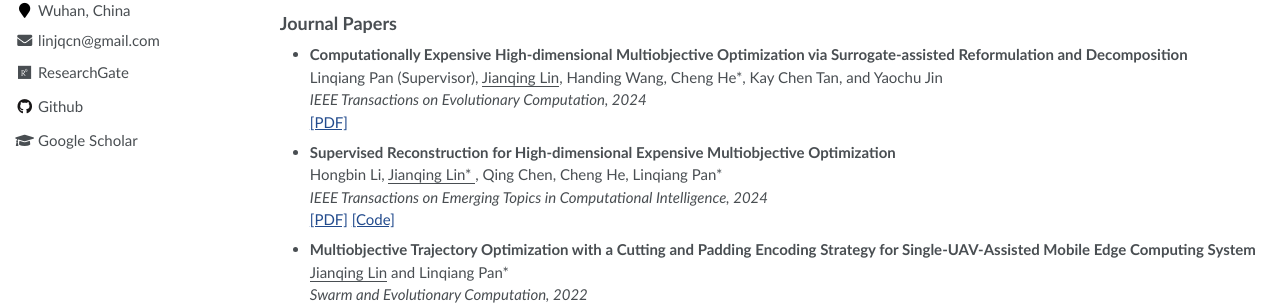
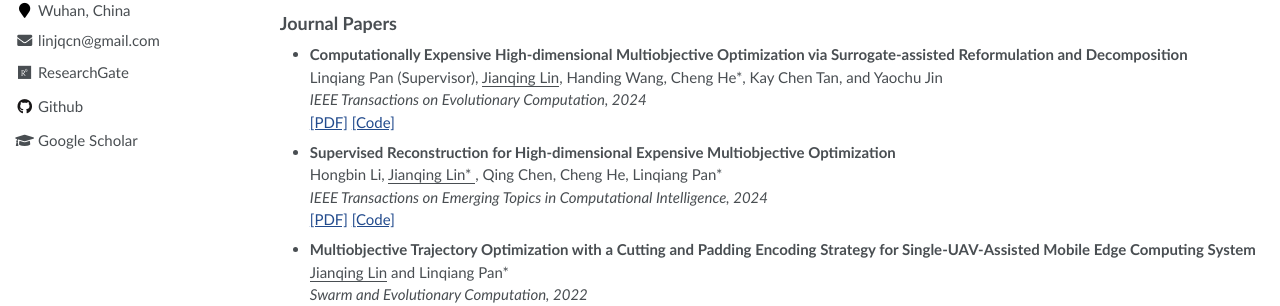
Before and after one commit to jqlincn/jqlincn.github.io, a Jekyll site: the page built from _pages/about.md, in a window 1280 px wide and 900 px high. Shown: the part 417-723 px from the top of the window. Built offline with Jekyll 4.4.1, drawn with Linux system fonts in a browser that asks for light colours.

Commit message:
Update about.md

```diff
--- a/_pages/about.md
+++ b/_pages/about.md
@@ -44,7 +44,7 @@ My research interest includes computational intelligence, multiobjective optimiz
 - **Computationally Expensive High-dimensional Multiobjective Optimization via Surrogate-assisted Reformulation and Decomposition**  <br>
   Linqiang Pan (Supervisor), <ins>Jianqing Lin</ins>, Handing Wang, Cheng He*, Kay Chen Tan, and Yaochu Jin  <br>
   _IEEE Transactions on Evolutionary Computation, 2024_  <br>
-  [[PDF]](https://ieeexplore.ieee.org/document/10477568)
+  [[PDF]](https://ieeexplore.ieee.org/document/10477568) [[Code]](https://github.com/jqlincn/TP-SAEA)
 - **Supervised Reconstruction for High-dimensional Expensive Multiobjective Optimization**  <br>
   Hongbin Li, <ins>Jianqing Lin* </ins>, Qing Chen, Cheng He, Linqiang Pan*  <br>
   _IEEE Transactions on Emerging Topics in Computational Intelligence, 2024_ <br>
```
